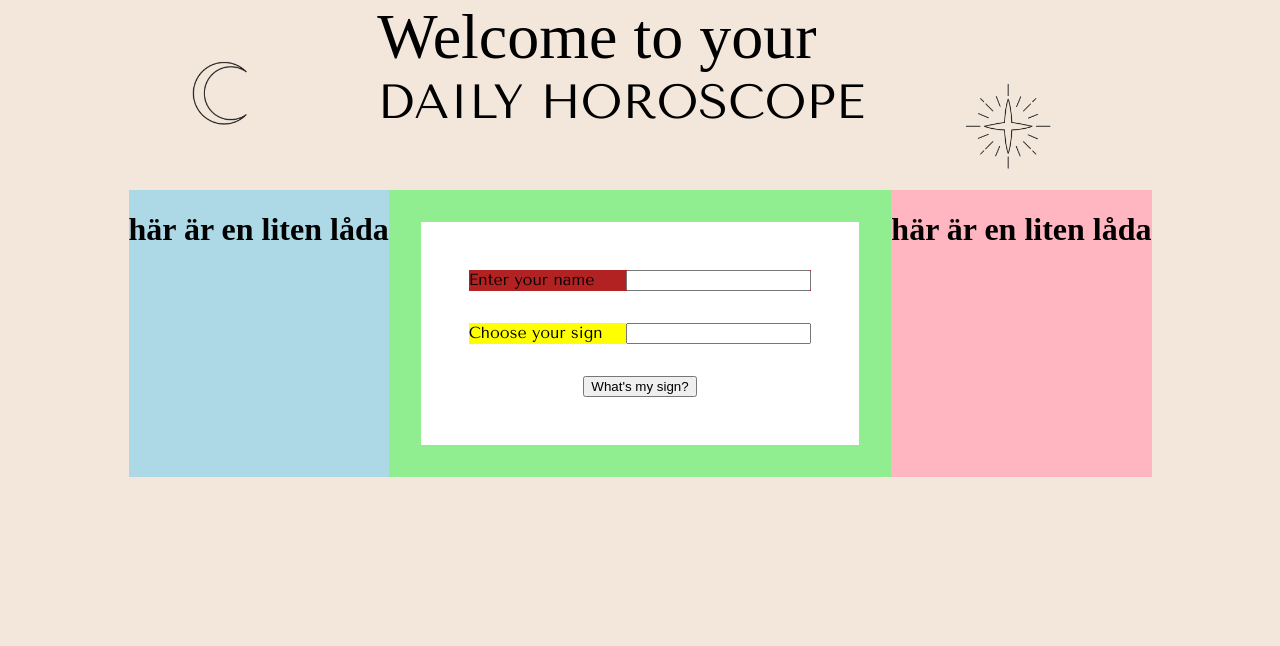
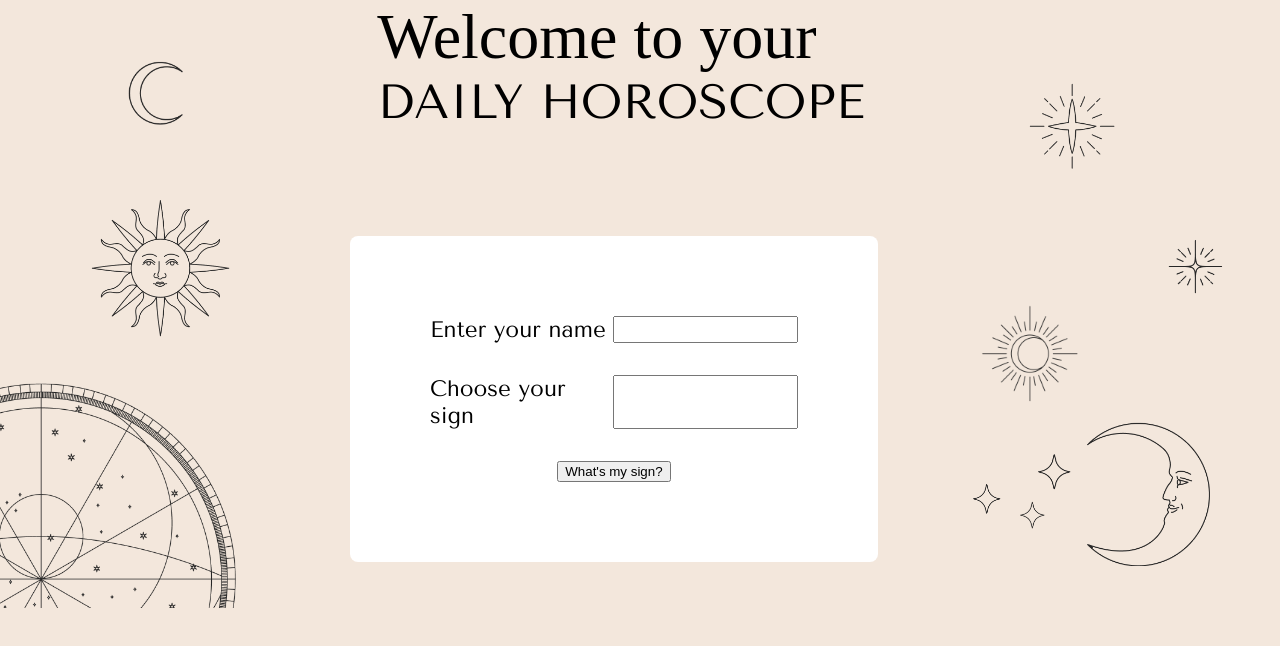
Before and after one commit to ReactFED22G-LMNJ/Horoskop, a React (Vite) app: page / in a window 1280 px wide. Shown: the top 646 px of the page. Built offline with nearby package versions, Linux system fonts and the light colour scheme; a web font is replaced by a local one.

Commit message:
added formbox

```diff
--- a/src/components/FormBox.tsx
+++ b/src/components/FormBox.tsx
@@ -1,10 +1,22 @@
 import styled from "styled-components";
+import Sun from '/assets/sun.png';
+import Circle from '/assets/circle-pattern.png';
+import MiniStar from '/assets/ministar.png';
+import MoonStar from '/assets/moonstar.png';
+import BigMoon from '/assets/bigMoon.png';
+import ThreeStars from '/assets/threesmallstars.png';
 
 function FormBox() {
     return(
         <Container>
             <LeftSmallContainer>
-                <h1>här är en liten låda</h1>
+                <ImageSun>
+                    <SunPic src={Sun} alt="sun" />
+                </ImageSun>
+
+                <ImageCircle>
+                    <CirclePic src={Circle} alt="circle" />
+                </ImageCircle>
             </LeftSmallContainer>
 
             <FormContainer>
@@ -24,7 +36,18 @@ function FormBox() {
             </FormContainer>
 
             <RightSmallContainer>
-            <h1>här är en liten låda</h1>
+                <ImageMiniStar>
+                    <MiniStarPic src={MiniStar} alt="ministar" />
+                </ImageMiniStar>
+
+                <ImageMoonStar>
+                    <MoonStarPic src={MoonStar} alt="moonstar" />
+                </ImageMoonStar>
+
+                <ImageBigMoonAndThreeStars>
+                    <ThreeStarsPic src={ThreeStars} alt="threestars" />
+                    <BigMoonPic src={BigMoon} alt="bigmoon" />
+                </ImageBigMoonAndThreeStars>
             </RightSmallContainer>
         </Container>
 
@@ -33,43 +56,99 @@ function FormBox() {
 }
 
 const Container = styled.div`
-    background-color: lightcoral;
     display: flex;
     justify-content: center;
     margin-top: 1rem;
 `;
 
 const LeftSmallContainer = styled.div`
-    background-color: lightblue;
+
+`;
+
+const ImageSun = styled.div`
+    display: flex;
+    justify-content: center;
+`;
+
+const ImageCircle = styled.div`
+    display: flex;
+    align-items: flex-start;
+`;
+
+const SunPic = styled.img`
+    width: 45%;
+`;
+
+const CirclePic = styled.img`
+    padding-top: 2rem;
+    width: 80%;
 `;
 
 const RightSmallContainer = styled.div`
-    background-color: lightpink;
+    display: flex;
+    flex-direction: column;
+    justify-content: center;
+`;
+
+const ImageMiniStar = styled.div`
+    display: flex;
+    justify-content: flex-end;
+`;
+
+const MiniStarPic = styled.img`
+    width: 20%;
+    padding-right: 3rem;
+`;
+
+const ImageMoonStar = styled.div`
+    display: flex;
+    justify-content: center;
+`;
+
+const MoonStarPic = styled.img`
+    width: 30%;
+    padding-right: 8rem;
+`;
+
+const ImageBigMoonAndThreeStars = styled.div`
+    display: flex;
+    justify-content: center;
+    align-items: center;
+`;
+
+const BigMoonPic = styled.img`
+    width: 40%;
+`;
+
+const ThreeStarsPic = styled.img`
+    width: 30%;
+    height: 60%;
 `;
 
 const FormContainer = styled.div`
-    background-color: lightgreen;
     padding: 2rem;
+    display: flex;
+    align-items: center;
 `;
 
 const Form = styled.div`
     background-color: white;
     font-family: 'Tenor Sans', sans-serif;
+    font-size: 1.4rem;
     display: flex;
     flex-direction: column;
-    padding: 3rem;
+    border-radius: 0.5rem;
+    padding: 5rem;
     gap: 2rem;
 `;
 
 const EnterYourNameInput = styled.div`
-    background-color: firebrick;
     display: flex;
     justify-content: space-between;
-    gap: 2rem;
+    min-width: 23rem;
 `;
 
 const ChooseYourSignInput = styled.div`
-    background-color: yellow;
     display: flex;
     justify-content: space-between;
 `;
```
